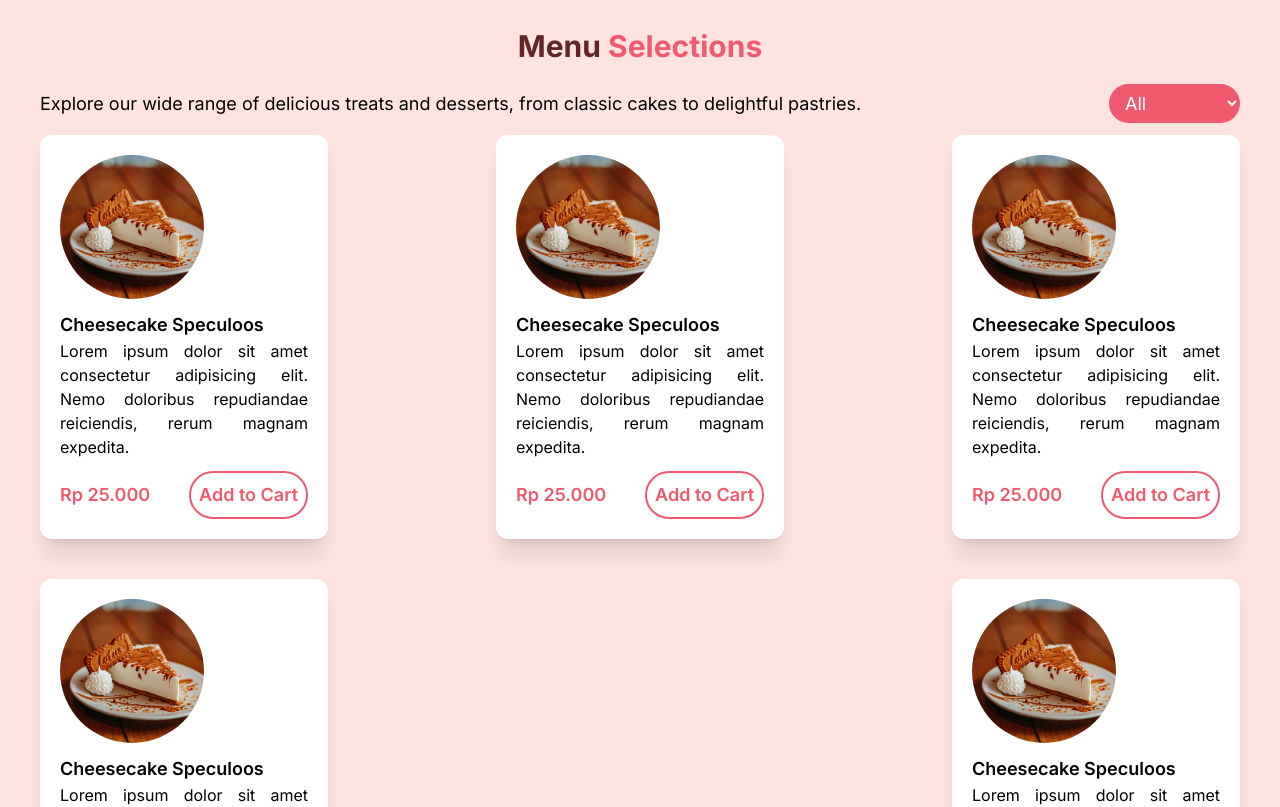
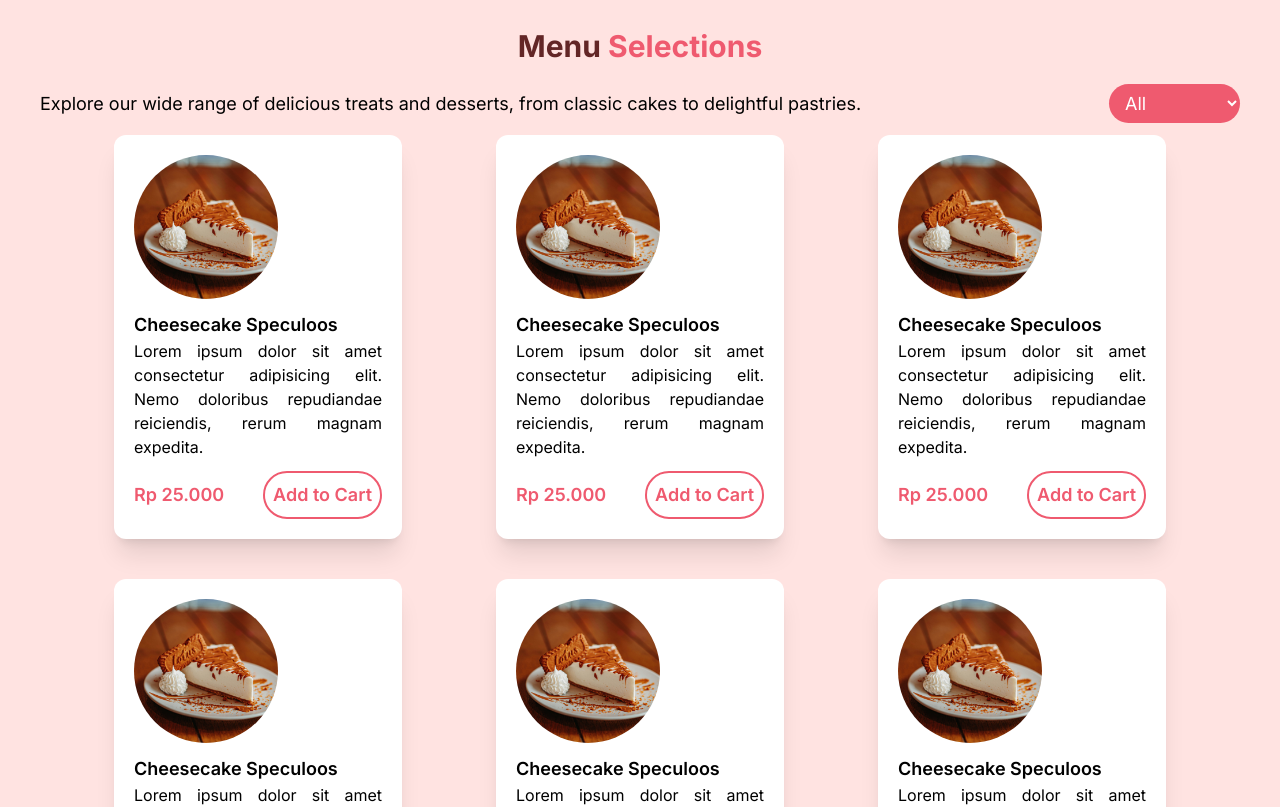
Before and after one commit to primatara42/laravel-cake, a React (Vite) app: page / in a window 1280 px wide. Shown: the part 1280-2087 px from the top of the page. Built offline with nearby package versions, Linux system fonts and the light colour scheme.

Commit message:
fix(favorite menu section): fix position of card

```diff
--- a/src/components/MenuSelections.jsx
+++ b/src/components/MenuSelections.jsx
@@ -22,7 +22,16 @@ function MenuSelections() {
           </select>
         </div>
       </div>
-      <div className="card_container flex flex-wrap justify-between gap-y-10 gap-x-5">
+      <div className="card_container flex flex-wrap justify-evenly gap-y-10 gap-x-5">
+        <div className="card bg-white p-5 rounded-xl shadow-xl font-semibold sm:max-w-72">
+            <img src={FavoriteMenu} className="w-24 h-24 object-cover rounded-full mb-3 sm:w-36 sm:h-36"/>
+            <h2 className="text-base sm:text-lg">Cheesecake Speculoos</h2>
+            <p className="font-normal text-sm text-justify mb-3 sm:text-base">Lorem ipsum dolor sit amet consectetur adipisicing elit. Nemo doloribus repudiandae reiciendis, rerum magnam expedita.</p>
+        <div className="text-primary text-base sm:text-lg flex justify-between items-center">
+            <p>Rp 25.000</p>
+            <button className="bg-white border-primary border-2 rounded-full p-2">Add to Cart</button>
+        </div>
+        </div>
         <div className="card bg-white p-5 rounded-xl shadow-xl font-semibold sm:max-w-72">
             <img src={FavoriteMenu} className="w-24 h-24 object-cover rounded-full mb-3 sm:w-36 sm:h-36"/>
             <h2 className="text-base sm:text-lg">Cheesecake Speculoos</h2>
```
